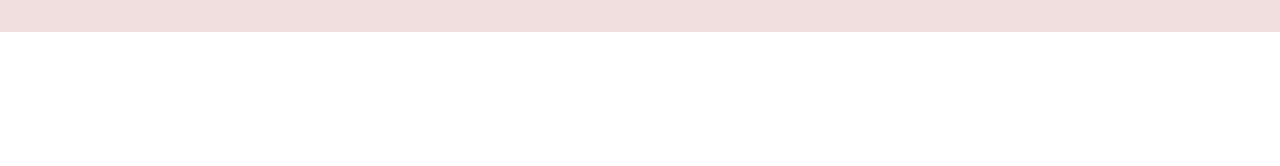
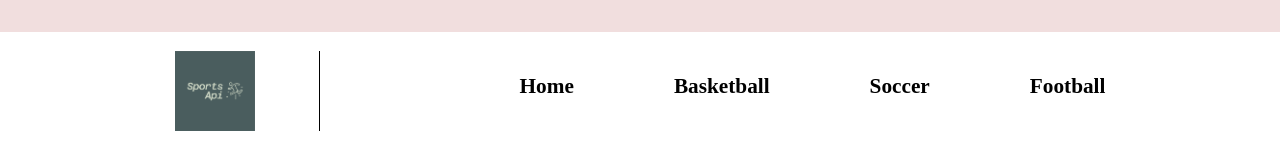
Before and after one commit to Tashar999/Sports_API, a plain HTML site: page basketball.html in a window 1280 px wide. Shown: the top 166 px of the page. Drawn offline with Linux system fonts and the light colour scheme.

Commit message:
improved nav

```diff
--- a/basketball.html
+++ b/basketball.html
@@ -7,6 +7,20 @@
     <link rel="stylesheet" href="style.css">
 </head>
 <body>
-
+    <div class="container">
+        <head></head>
+    <header>
+        <a href="index.html"><img class="img" src="images/logo.png" alt="logo" width="80px"></a>
+        <nav>
+            <ul class="link">
+                <li><a href ="index.html">Home</a></li>
+                <li><a href ="basketball.html">Basketball</a></li>
+                <li><a href ="soccer.html">Soccer</a></li>
+                <li><a href ="football.html">Football</a></li>
+            </ul>
+        </nav>
+    </header>
+    <div class="center">
+        <h2>Main Content</h2>
 </body>
 </html>
--- a/style.css
+++ b/style.css
@@ -1,6 +1,6 @@
 body, html {
     height: 100%;
-    font-family: Cambria, Cochin, Georgia, Times, 'Times New Roman', serif;
+    font-family: "Montserrat";
     color:rgb(0, 0, 0);
     line-height: 1.4;
 }
@@ -18,8 +18,8 @@ header {
     justify-content: center;
     width: 100%;
     font-weight: bold;
-    padding-bottom: 1lh;
-    padding-top: 1lh;
+    padding-bottom: 0.5lh;
+    padding-top: 0.5lh;
 }
 
 .center {
@@ -72,11 +72,9 @@ head {
 }
 
 .img {
-<<<<<<< HEAD
     padding-right: 5vw;
     border-right: black groove;
     border-width: thin;
-}
 
 h1 {
     font-size: 4.972rem;
@@ -90,7 +88,8 @@ h2 {
 
 p {
     font-size: 11.872/2.986;
-=======
-    border-radius: 50%;
->>>>>>> f87593a91dc9abf6839fead0945b561a6045898a
 }
+
+.link {
+    font-weight: bold;
+}
```
Also changed, not shown: football.html (+15 -1 lines), index.html (+4 -1 lines), soccer.html (+15 -1 lines).
